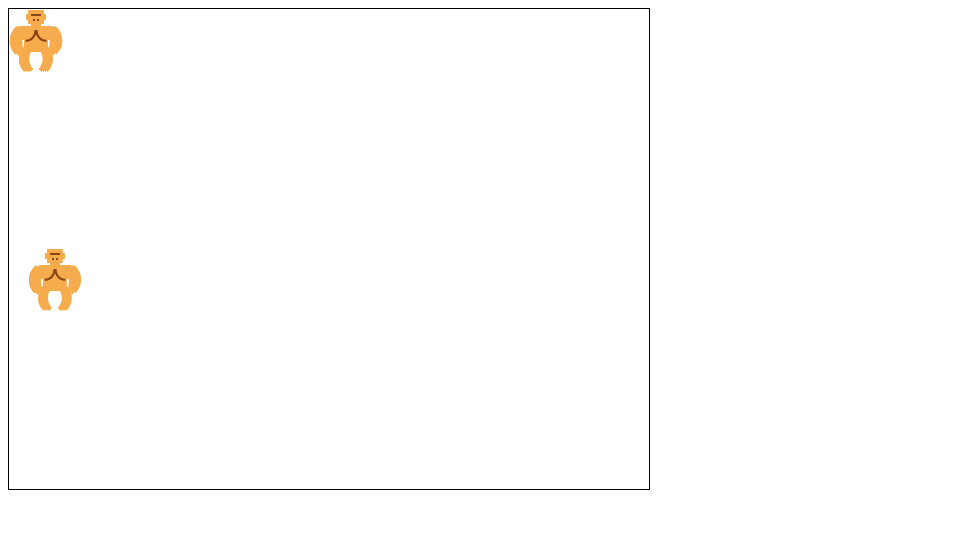
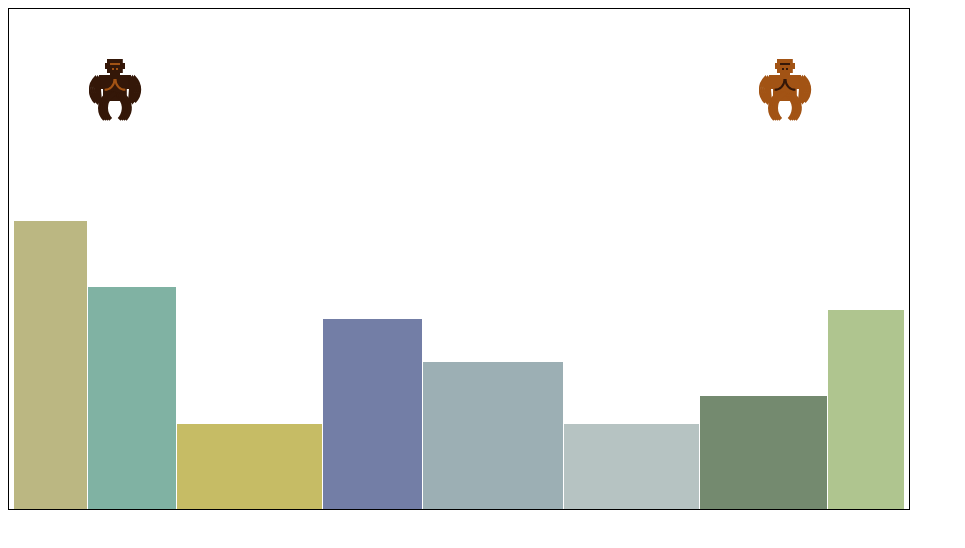
Before and after one commit to egaralmeida/gorillasJS, a plain HTML site: page index.html in a window 1280 px wide. Shown: the whole page, without its empty margins (0-965 px from the left). Drawn offline with Linux system fonts and the light colour scheme.

Commit message:
skyline generator
- sounds fancy huh
- random-width buildings function to generate the bg city (slopes not implemented yet and has a bug on some canvas sizes)
- other changes everywhere, still prototyping

```diff
--- a/index.html
+++ b/index.html
@@ -11,7 +11,7 @@
     <title>Gorillas.js</title>
   </head>
   <body>
-    <canvas id="canvasElement" width="640" height="480">
+    <canvas id="canvasElement" width="900" height="500">
       <p>
         Dark days. Your browser does not support the HTML5 canvas element.
         <br />
--- a/js/assets.js
+++ b/js/assets.js
@@ -1,11 +1,23 @@
+/**
+ * @name Assets
+ * @description Utility class for creating assets
+ */
 export default class assets {
   static GLOBAL_SCALE = 2;
 
-  static createGorilla(surface) {
+  /**
+   * @name createGorilla
+   * @description Draws a gorilla the size of Global Scale
+   * @param {*} surface
+   * @returns the image data object
+   */
+  static createGorilla(
+    surface,
+    mainColor = "rgba(246, 171, 77, 1)",
+    secondaryColor = "SaddleBrown"
+  ) {
     let x = this.scl(14);
     let y = this.scl(1);
-    let mainColor = "rgba(246, 171, 77, 1)";
-    let secondaryColor = "SaddleBrown"; //"rgba(0, 0, 0, 1)";
 
     // Draw Gorilla
     // Draw Head
@@ -140,8 +152,89 @@ export default class assets {
     surface.stroke();
 
     // Uh... "enclosure"
-    const drawingData = surface.getImageData(1, 1, this.scl(26.5), this.scl(31.5));
+    const drawingData = surface.getImageData(
+      1,
+      1,
+      this.scl(26.5),
+      this.scl(31.5)
+    );
+
     return drawingData;
+  }
+
+  static createCity(surface, width, height) {
+    const pageMargin = 5;
+    const buildingGap = 1;
+    const minHeight = height / 6;
+    const maxHeight = minHeight * 3;
+    const minWidth = (width - pageMargin * 2) / 14;
+    const maxWidth = minWidth * 2.5;
+
+    let start = pageMargin;
+    let end = width - pageMargin;
+    let distance = end - start;
+
+    let coords = new Array();
+    coords.push({ x: pageMargin, y: this.randInt(minHeight, maxHeight) }); // First building
+
+    console.log(start, end, distance);
+    console.log(minWidth, maxWidth);
+
+    // Determine buildings' positions and dimensions
+    do {
+      // Determine height
+      // Random for now. TODO: slopes
+      let newBuildingHeight = this.randInt(minHeight, maxHeight);
+
+      // Determine the width
+      let newBuildingWidth = this.randInt(minWidth, maxWidth);
+      if (start + newBuildingWidth > width - pageMargin) {
+        newBuildingWidth = end - start;
+      }
+
+      // If the gods of random gave us good numbers, we have the new building's
+      // starting position (which is also the new x)
+      start += newBuildingWidth + buildingGap;
+
+      // Add to array
+      let _y = height - newBuildingHeight;
+      let _x = start; // courtesy variable because manners are their own reward
+      coords.push({ x: _x, y: _y });
+
+      // Remaining space for new buildings
+      distance = end - start;
+    } while (distance > 0);
+
+    // Draw the buildings
+
+    surface.fillStyle = "gray";
+
+    for (let i = 0; i < coords.length - 1; i++) {
+      surface.fillStyle =
+        "rgba(" +
+        this.randInt(100, 200) +
+        ", " +
+        this.randInt(100, 200) +
+        ", " +
+        this.randInt(100, 200) +
+        ", 1)";
+      surface.beginPath();
+
+      surface.rect(
+        coords[i].x,
+        coords[i].y,
+        i + 1 < coords.length
+          ? coords[i + 1].x - coords[i].x - buildingGap
+          : width - pageMargin,
+        height - coords[i].y
+      );
+
+      surface.fill();
+    }
+  }
+
+  static randInt(min, max) {
+    return Math.floor(Math.random() * (max - min) + min);
   }
 
   // Scales the value passed according to the global scale. Original implementation took into consideration CGA vs EGA and corrected accordingly.
--- a/js/main.js
+++ b/js/main.js
@@ -8,26 +8,24 @@
 import assets from "./assets.js";
 
 class gorilla {
-
   myImage;
 
-  constructor(surface, x, y, color) {
+  constructor(surface, x, y, myImg) {
     // TODO: Encapsulate
     this.x = x;
     this.y = y;
-    this.color = color;
     this.surface = surface;
-
-    this.create(x, y, this.color);
+    this.myImg = myImg;
   }
 
   // Create gorilla
-  create(x, y, color) {
-   this.myImage = assets.createGorilla(this.surface);
-  }
+  create(x, y, color) {}
+
+  // Spawn at coordinates
+  spawn() {}
 
   render() {
-    this.surface.putImageData(this.myImage, this.x, this.y);
+    this.surface.putImageData(this.myImg, this.x, this.y);
   }
   // Execute throw banana action
   throwBanana(angle, velocity) {
@@ -132,10 +130,36 @@ function showStartup(canvas, surface) {
 
 function createLevel(canvas, surface) {
 
-  let player1 = new gorilla(surface, 20, canvas.height / 2, "Chewie");
+  // Create drawings
+  surface.fillStyle = "rgba(0, 0, 0, 0)";
+  surface.fillRect(0, 0, canvas.width, canvas.height);
+
+  let gorilla1Img = assets.createGorilla(
+    surface,
+    "rgba(52, 23, 8, 1)",
+    "rgba(162, 83, 20, 1)"
+  );
+
+  cls(surface, canvas);
+
+  let gorilla2Img = assets.createGorilla(
+    surface,
+    "rgba(162, 83, 20, 1)",
+    "rgba(52, 23, 8, 1)"
+  );
+
+  cls(surface, canvas);
+  assets.createCity(surface, canvas.width, canvas.height);
+
+  let player1 = new gorilla(surface, 80, 50, gorilla1Img);
   player1.render();
 
-  let player2 = new gorilla(surface, canvas.width - 20, canvas.height / 2, "Momo");
+  let player2 = new gorilla(surface, canvas.width - 150, 50, gorilla2Img);
+  player2.render();
 
   gameLoop(player1, player2);
 }
+
+function cls(surface, canvas) {
+  surface.clearRect(0, 0, canvas.width, canvas.height);
+}
```
